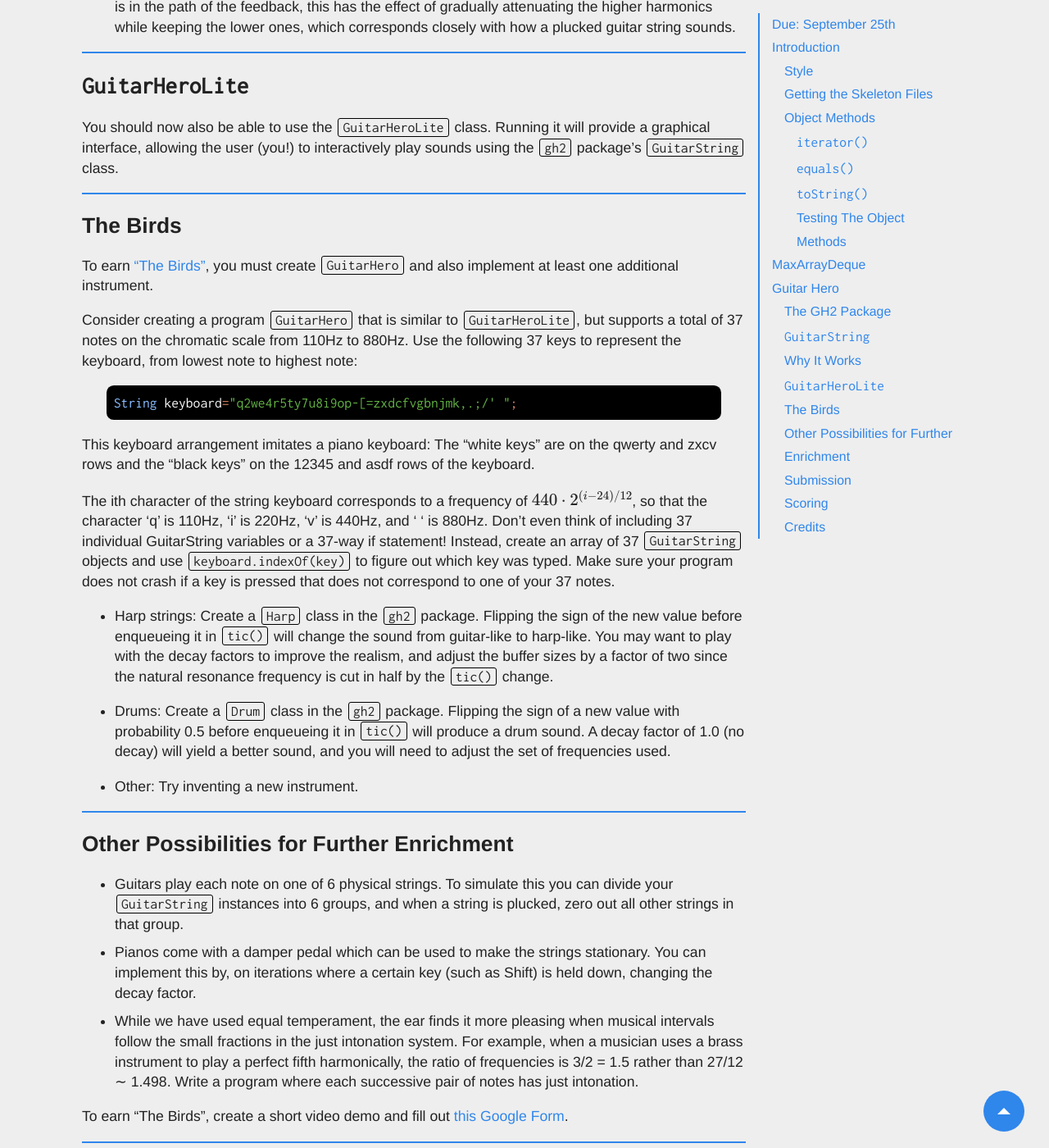
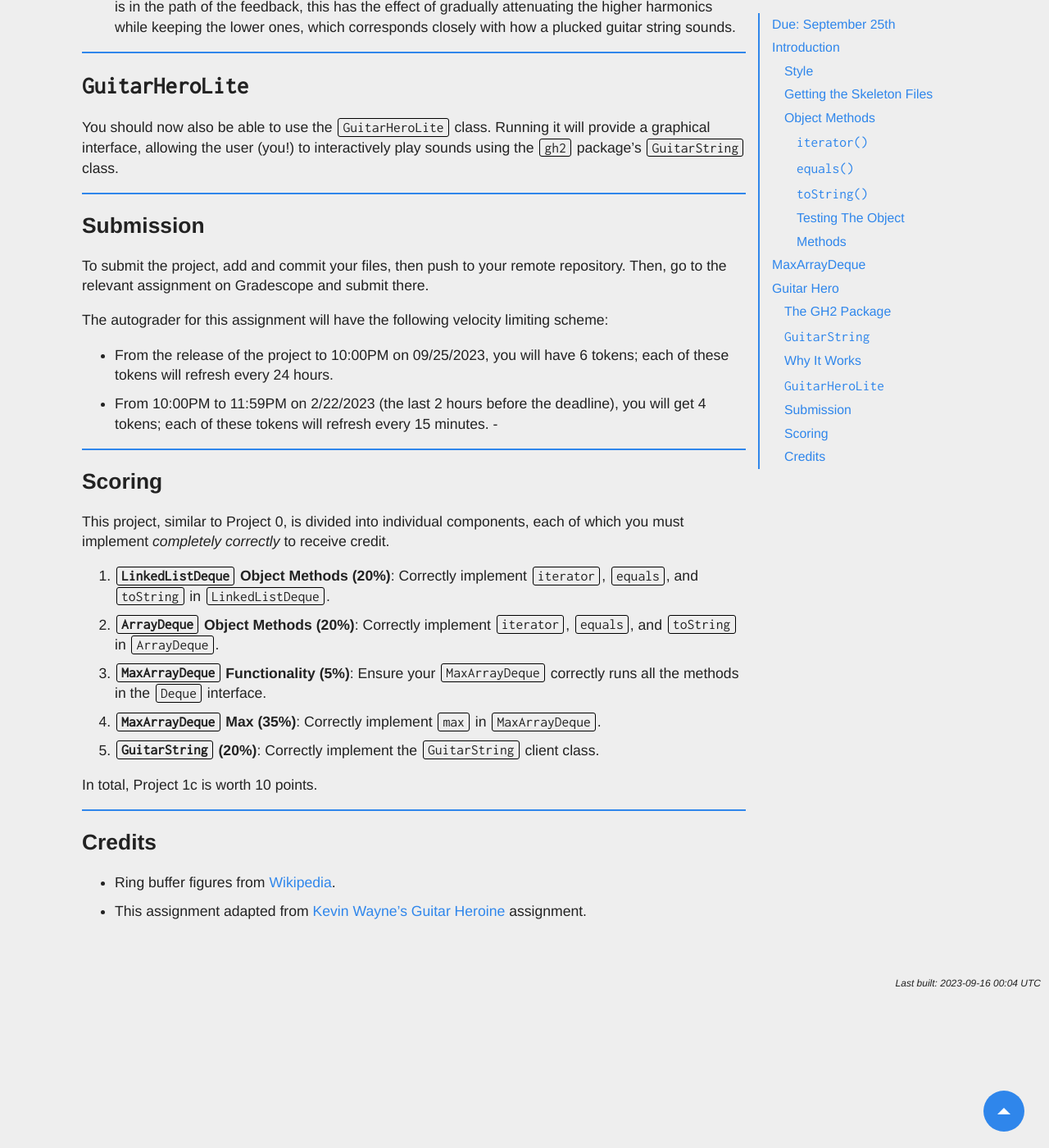
Before and after one commit to Berkeley-CS61B/website-fa23, a Jekyll site: the page built from materials/proj/proj1c/index.md, in a window 1280 px wide and 1400 px high, scrolled down 9035 px. Shown: the whole window at 82% size. Built offline with Jekyll 4.4.1, drawn with Linux system fonts in a browser that asks for light colours; nearby versions of some CDN libraries; comment, search, counter and statistics services are not loaded; some of the changed text lies outside the part shown.

Commit message:
Update index.md

````diff
--- a/materials/proj/proj1c/index.md
+++ b/materials/proj/proj1c/index.md
@@ -387,51 +387,6 @@ averaging operation.
 You should now also be able to use the `GuitarHeroLite` class. Running it will provide a graphical interface, allowing
 the user (you!) to interactively play sounds using the `gh2` package's `GuitarString` class.
 
-### The Birds
-
-To earn ["The Birds"](https://edstem.org/us/courses/25759/discussion/2462227), you must create `GuitarHero` and also implement at least one additional instrument.
-
-Consider creating a program `GuitarHero` that is similar to `GuitarHeroLite`, but supports a total of 37 notes on the
-chromatic scale from 110Hz to 880Hz. Use the following 37 keys to represent the keyboard, from lowest note to highest
-note:
-
-```java
-String keyboard="q2we4r5ty7u8i9op-[=zxdcfvgbnjmk,.;/' ";
-```
-
-This keyboard arrangement imitates a piano keyboard: The "white keys" are on the qwerty and zxcv rows and the "black
-keys" on the 12345 and asdf rows of the keyboard.
-
-The ith character of the string keyboard corresponds to a frequency of $440 \cdot 2^{(i - 24) / 12}$, so that the
-character 'q' is 110Hz, 'i' is 220Hz, 'v' is 440Hz, and ' ' is 880Hz. Don't even think of including 37 individual
-GuitarString variables or a 37-way if statement! Instead, create an array of 37
-`GuitarString` objects and use `keyboard.indexOf(key)` to figure out which key was typed. Make sure your program does
-not crash if a key is pressed that does not correspond to one of your 37 notes.
-
-- Harp strings: Create a `Harp` class in the `gh2` package. Flipping the sign of the new value before enqueueing it
-  in `tic()`
-  will change the sound from guitar-like to harp-like. You may want to play with the decay factors to improve the
-  realism, and adjust the buffer sizes by a factor of two since the natural resonance frequency is cut in half by the
-  `tic()` change.
-- Drums: Create a `Drum` class in the `gh2` package. Flipping the sign of a new value with probability 0.5 before
-  enqueueing it in `tic()` will produce a drum sound. A decay factor of 1.0 (no decay) will yield a better sound, and
-  you will need to adjust the set of frequencies used.
-
-- Other: Try inventing a new instrument.
-
-### Other Possibilities for Further Enrichment
-
-- Guitars play each note on one of 6 physical strings. To simulate this you can divide your `GuitarString` instances
-  into 6 groups, and when a string is plucked, zero out all other strings in that group.
-- Pianos come with a damper pedal which can be used to make the strings stationary. You can implement this by, on
-  iterations where a certain key
-  (such as Shift) is held down, changing the decay factor.
-- While we have used equal temperament, the ear finds it more pleasing when musical intervals follow the small fractions
-  in the just intonation system. For example, when a musician uses a brass instrument to play a perfect fifth
-  harmonically, the ratio of frequencies is 3/2 = 1.5 rather than 27/12 ∼ 1.498. Write a program where each successive
-  pair of notes has just intonation.
-
-To earn "The Birds", create a short video demo and fill out [this Google Form](https://forms.gle/xhUXoqCXAfsgrmck7).
 
 ### Submission
 
@@ -440,7 +395,7 @@ assignment on Gradescope and submit there.
 
 The autograder for this assignment will have the following velocity limiting scheme:
 
-- From the release of the project to 10:00PM on 2/22/2023, you will have 6 tokens; each of
+- From the release of the project to 10:00PM on 09/25/2023, you will have 6 tokens; each of
   these tokens will refresh every 24 hours.
 - From 10:00PM to 11:59PM on 2/22/2023 (the last 2 hours before the deadline), you will get 4 tokens; each of
   these tokens will refresh every 15 minutes.
@@ -457,7 +412,7 @@ of which you must implement _completely correctly_ to receive credit.
 4. **`MaxArrayDeque` Max (35%)**: Correctly implement `max` in `MaxArrayDeque`.
 5. **`GuitarString` (20%)**: Correctly implement the `GuitarString` client class.
 
-In total, Project 1c is worth 512 points.
+In total, Project 1c is worth 10 points.
 
 ### Credits
 
````
Also changed, not shown: other parts of materials/proj/proj1c/index.md (+1 -1 lines).
